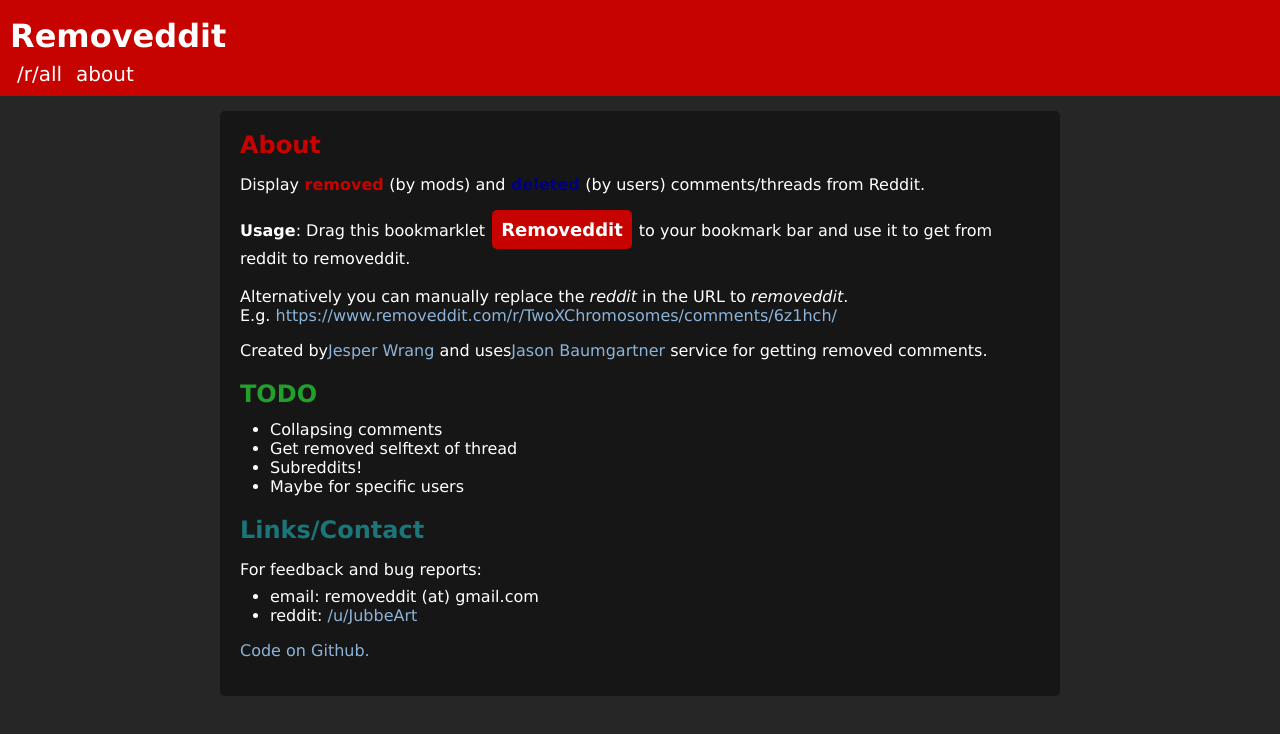
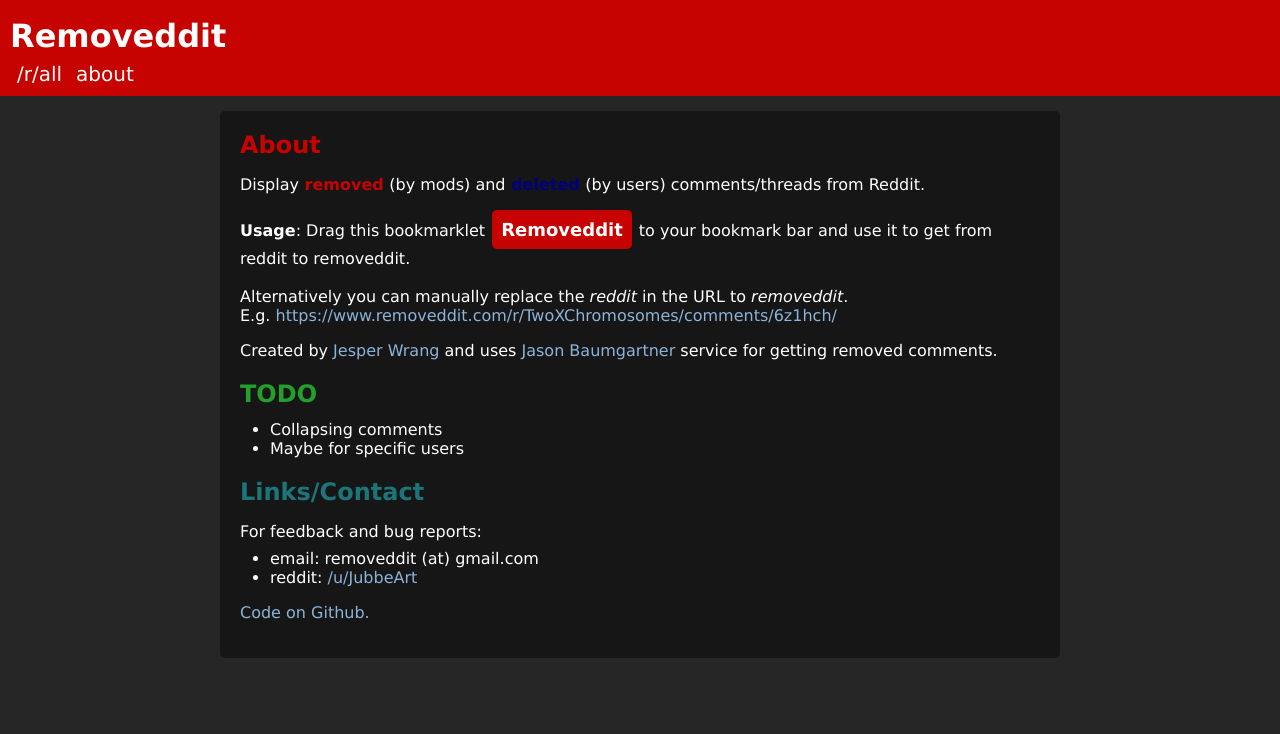
Before and after one commit to JubbeArt/removeddit, a React app: page /about in a window 1280 px wide. Shown: the top 734 px of the page. Built offline with nearby package versions, Linux system fonts and the light colour scheme; what snuownd would draw is missing.

Commit message:
Small fix to about page

```diff
--- a/src/js/pages/About.js
+++ b/src/js/pages/About.js
@@ -24,15 +24,13 @@
       </p>
       <p>
         Created by
-        <a href='https://github.com/JubbeArt/'>Jesper Wrang</a> and uses
-        <a href='https://pushshift.io/'>Jason Baumgartner</a> service for getting removed comments.
+        <a href='https://github.com/JubbeArt/'> Jesper Wrang </a> and uses
+        <a href='https://pushshift.io/'> Jason Baumgartner </a> service for getting removed comments.
       </p>
       <h2 className='todo'>TODO</h2>
       <ul>
         <li>Collapsing comments</li>
-        <li>Get removed selftext of thread</li>
-        <li>Subreddits!</li>
-        <li>Maybe for specific users  </li>
+        <li>Maybe for specific users </li>
       </ul>
       <h2 className='contact'>Links/Contact</h2>
       <p style={{ marginBottom: '8px' }}>For feedback and bug reports:</p>
```
